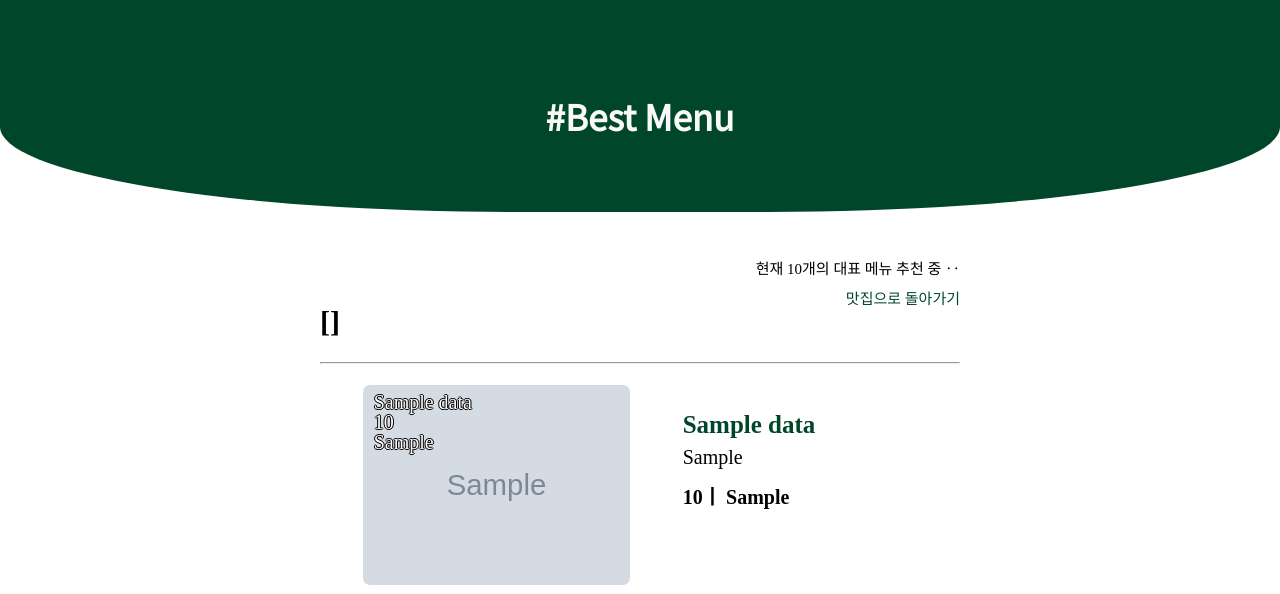
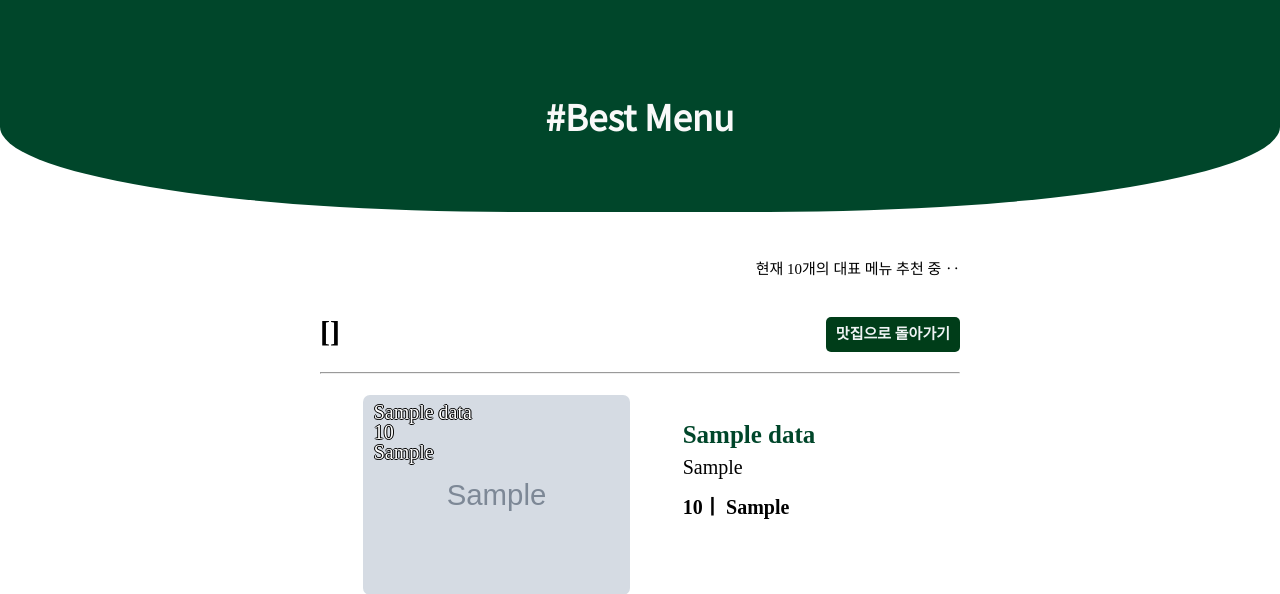
Before and after one commit to Seong-Gyeong/OSP_Challengers, a Flask app: template templates/showBestMenu.html in a window 1280 px wide. Shown: the part 123-717 px from the top of the page. Run offline with Flask 2, Linux system fonts and the light colour scheme; the template is opened without the code that fills it: most values are stand-ins (such as "Sample title", 1, 10 or a date in 2020); grey boxes marked "Sample" are stand-in pictures; some libraries are stand-ins or nearby versions.

Commit message:
[showBestMenu] 가게로 돌아가기 버튼 통일

```diff
--- a/static/showBestMenu.css
+++ b/static/showBestMenu.css
@@ -51,18 +51,20 @@
 }
 
 .right_element {
-    float: right;
-    width: 100%;
     font-size: 15px;
     text-align: right;
 }
 
-.back a{
-    font-size: 15px;
-    color: #00462A;
-}
-
-.back a:hover{
+#return a:hover{
     letter-spacing: 2px;
     cursor: pointer;
 }
+
+#return {
+    float: right;
+    background-color: #003d19;
+    color: white;
+    padding: 10px;
+    border-radius: 5px;
+    font-size: 15px;
+}
--- a/templates/showBestMenu.html
+++ b/templates/showBestMenu.html
@@ -16,11 +16,8 @@
     <div class="main">
         <div class="right_element">
             <div>현재 {{total}}개의 대표 메뉴 추천 중 ‥</div><br>
-            <div class="back">
-              <a href="/view_detail/{{res_data.name}}/">맛집으로 돌아가기</a></span></h1>
-            </div>
         </div>
-        <h1>{{res_data.name}}</h1>
+        <h1>{{res_data.name}}<span id="return"><a href="/view_detail/{{res_data.name}}/">맛집으로 돌아가기</a></span></h1>
         <hr>
     </div>
 
```
